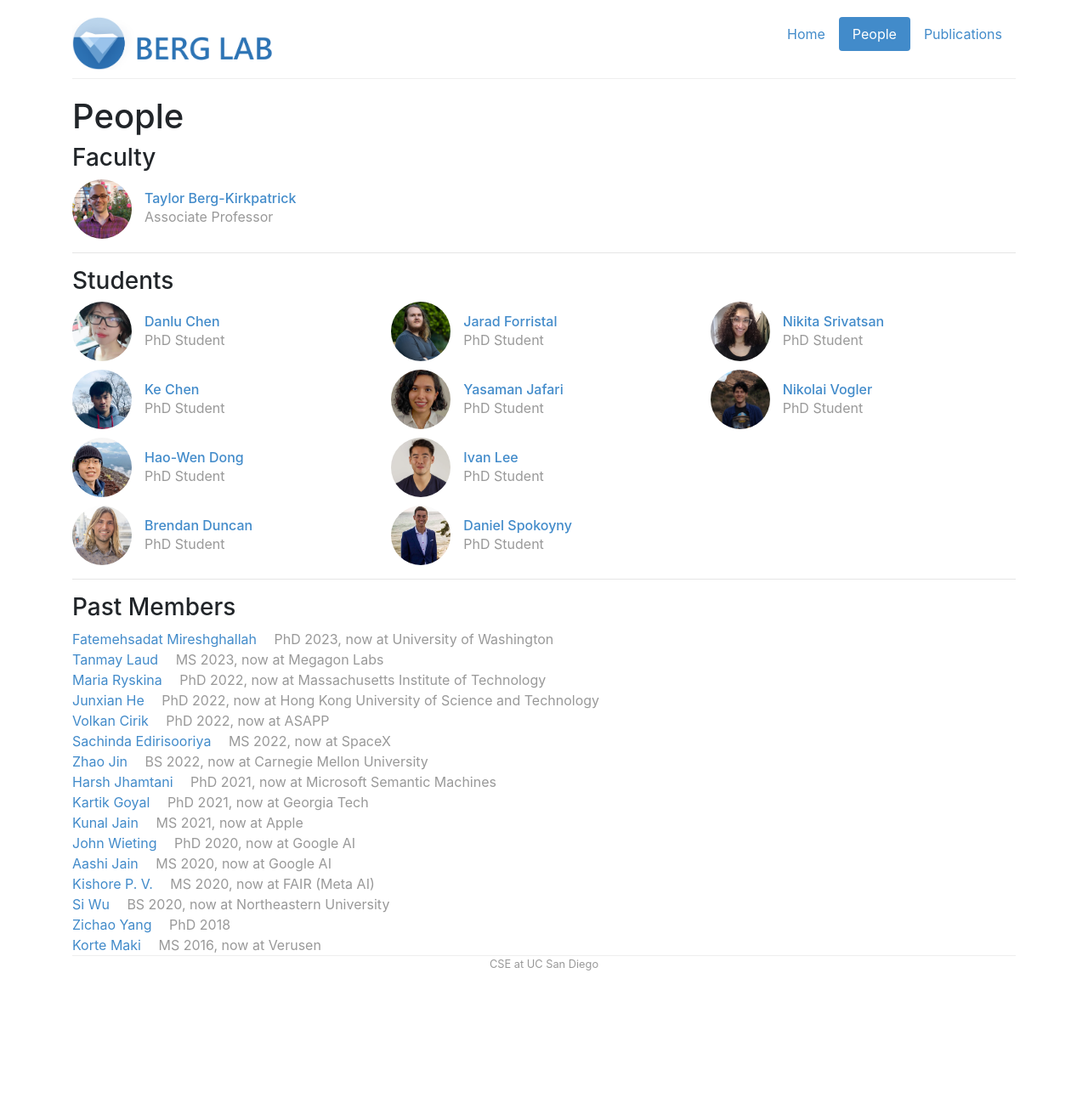
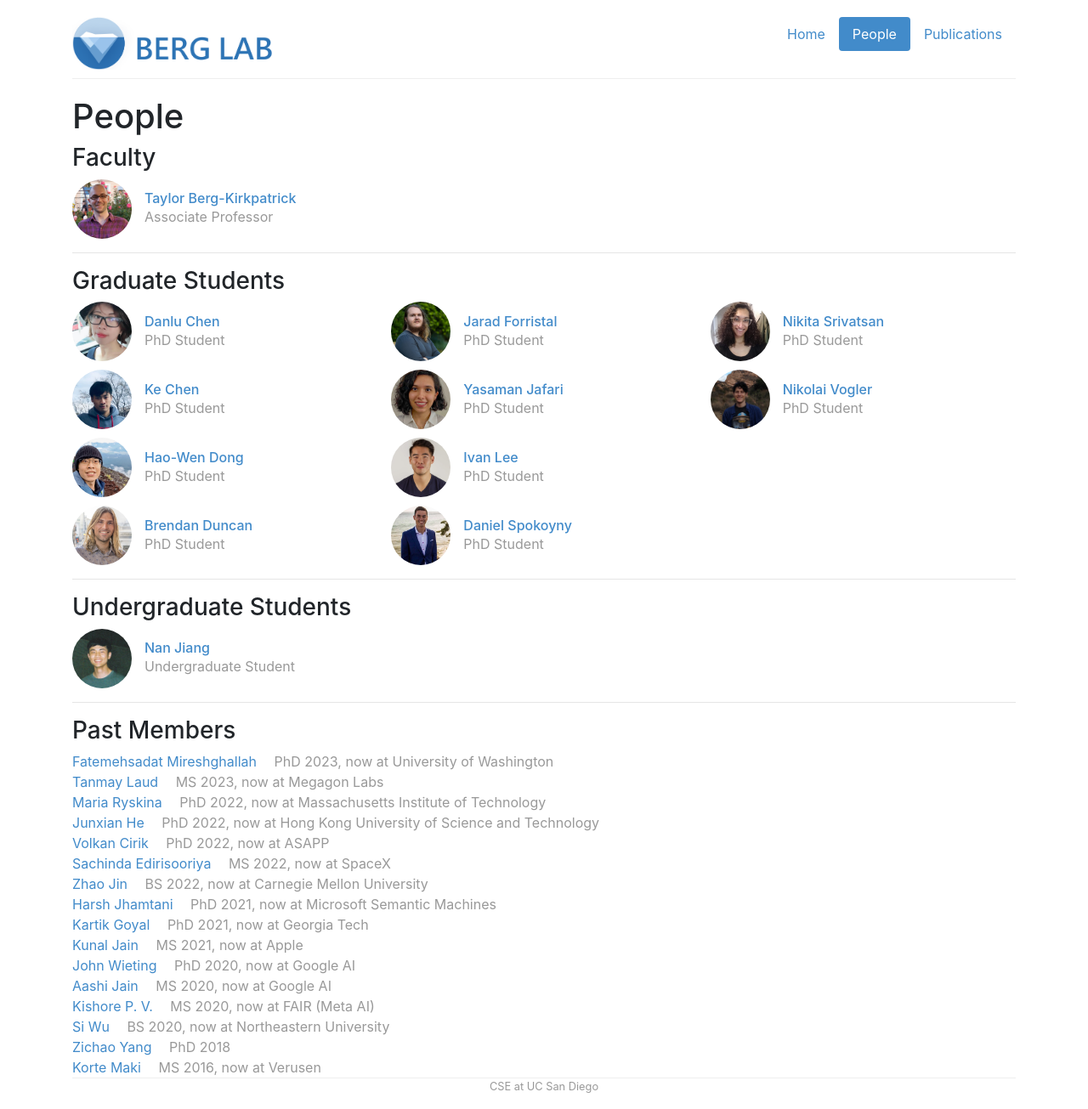
Before and after one commit to icebergnlp/icebergnlp.github.io, a Jekyll site: the page built from people.html, in a window 1280 px wide. Shown: the whole page at 85% size. Built offline with Jekyll 4.4.1, drawn with Linux system fonts in a browser that asks for light colours; before the commit the page ends 1160 px from its top, so only the background shows below that.

Commit message:
Add Nan Jiang

```diff
--- a/_config.yml
+++ b/_config.yml
@@ -12,8 +12,8 @@ roles:
     name: Faculty
   - key: grad
     name: Graduate Students
-  # - key: ugrad
-  #   name: Undergraduate Students
+  - key: ugrad
+    name: Undergraduate Students
   - key: past
     name: Past Members
 
--- a/_data/people.yml
+++ b/_data/people.yml
@@ -82,6 +82,13 @@ nvog:
     bio: PhD Student
 
 # Undergrads (alphabetical order)
+
+nan:
+    display_name: Nan Jiang
+    webpage: /
+    role: ugrad
+    image: /img/people/nan.jpg
+    bio: Undergraduate Student
 
 # Past members (reverse chronological order)
 
--- a/people.html
+++ b/people.html
@@ -9,9 +9,15 @@ title: People
 
 <hr>
 
-<h3>Students</h3>
+<h3>Graduate Students</h3>
 
 {% include role-people.html role="grad" image=true %}
+
+<hr>
+
+<h3>Undergraduate Students</h3>
+
+{% include role-people.html role="ugrad" image=true %}
 
 <hr>
 
```
Also changed, not shown: img/people/nan.jpg (added).
